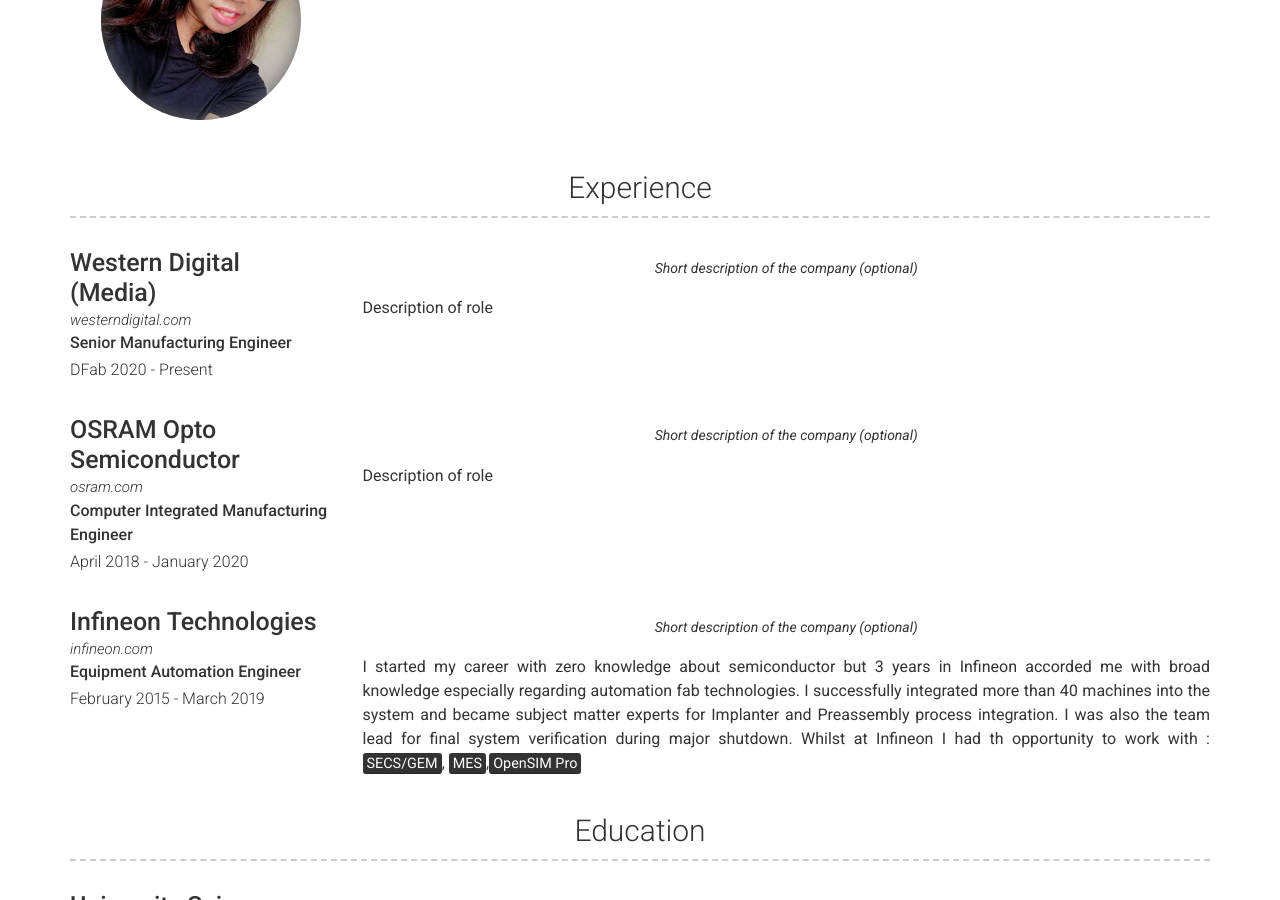
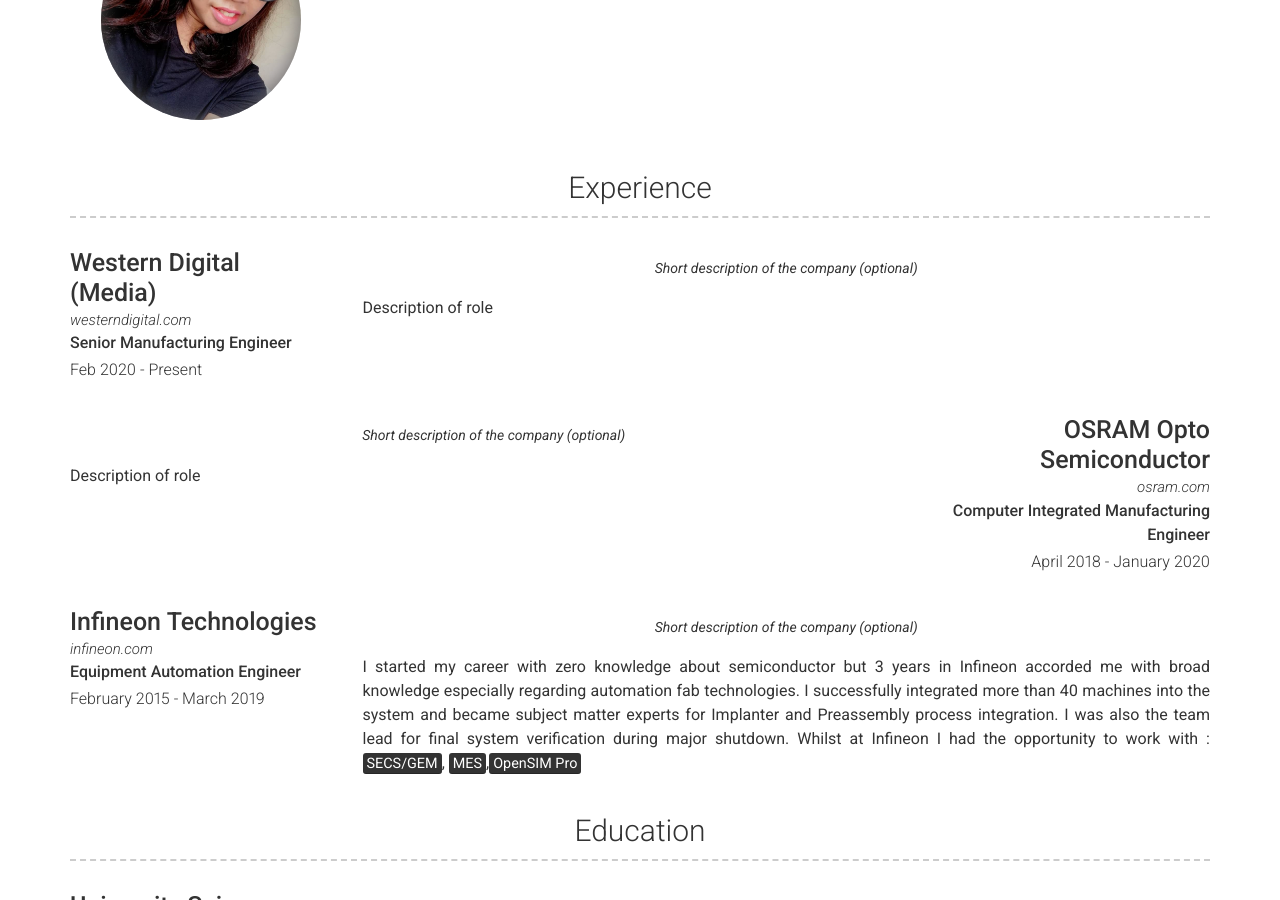
Before and after one commit to mahirahamzah/Resume, a Jekyll site: the page built from index.md, in a window 1280 px wide and 900 px high, scrolled down 359 px. Built offline with Jekyll 4.4.1, drawn with Linux system fonts in a browser that asks for light colours; nearby versions of some CDN libraries.

Commit message:
Update experience.yml

```diff
--- a/_data/experience.yml
+++ b/_data/experience.yml
@@ -3,14 +3,14 @@
   company: Western Digital (Media)
   link: westerndigital.com
   job_title: Senior Manufacturing Engineer
-  dates: DFab 2020 - Present
+  dates: Feb 2020 - Present
   quote: >
    Short description of the company (optional)
   description: | # this will include new lines to allow paragraphs
     Description of role
 
 # Experience template
-- layout: left
+- layout: right
   company: OSRAM Opto Semiconductor
   link: osram.com
   job_title: Computer Integrated Manufacturing Engineer
@@ -31,4 +31,4 @@
   description: | # this will include new lines to allow paragraphs
     I started my career with zero knowledge about semiconductor but 3 years in Infineon accorded me with broad knowledge especially regarding automation fab technologies.
     I successfully integrated more than 40 machines into the system and became subject matter experts for Implanter and Preassembly process integration. I was also the team lead for final system verification during major shutdown.
-    Whilst at Infineon I had th opportunity to work with : <mark>SECS/GEM</mark>, <mark>MES</mark>,<mark>OpenSIM Pro</mark>
+    Whilst at Infineon I had the opportunity to work with : <mark>SECS/GEM</mark>, <mark>MES</mark>,<mark>OpenSIM Pro</mark>
```
